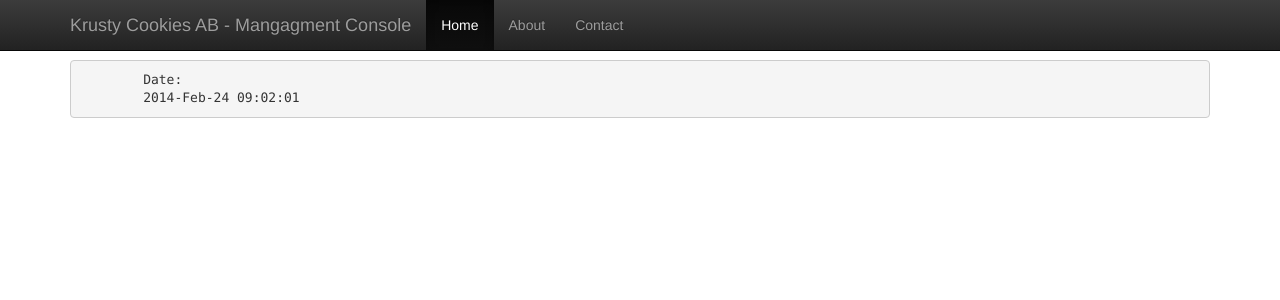
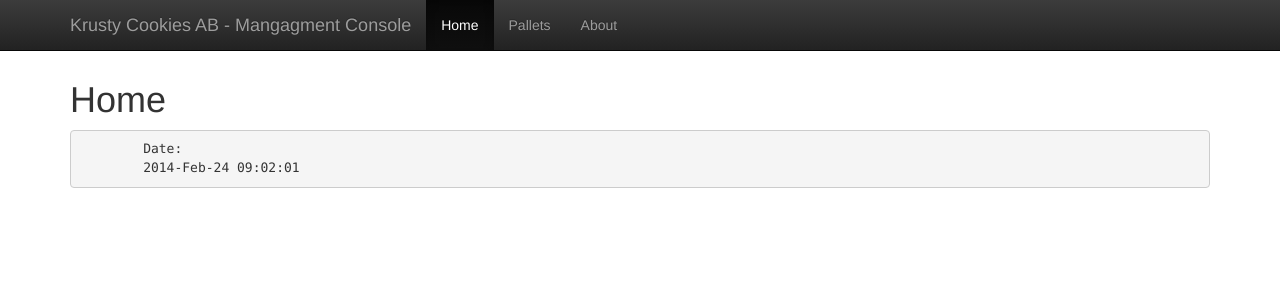
Before and after one commit to ada10fl2/EDA216_Krusty, a PHP site: page / in a window 1280 px wide. Shown: the top 300 px of the page. Run offline with PHP 8.4, Linux system fonts and the light colour scheme; some libraries are stand-ins or nearby versions.

Commit message:
Improved page handling

```diff
--- a/includes/header.php
+++ b/includes/header.php
@@ -44,9 +44,9 @@
 	</div>
 	<div class="collapse navbar-collapse">
 		<ul class="nav navbar-nav">
-			<li class="active"><a href="#">Home</a></li>
-			<li><a href="#about">About</a></li>
-			<li><a href="#contact">Contact</a></li>
+			<li <?= (!isset($page) || $page === "home") ? "class='active'" : "" ?> ><a href="index.php">Home</a></li>
+			<li <?= ( isset($page) && $page === "pallets") ? "class='active'" : "" ?> ><a href="pallets.php">Pallets</a></li>
+			<li <?= ( isset($page) && $page === "about") ? "class='active'" : "" ?> ><a href="about.php">About</a></li>
 		</ul>
 	</div><!--/.nav-collapse -->
 	</div>
--- a/index.php
+++ b/index.php
@@ -1,4 +1,5 @@
 <?php include "includes/header.php"; ?>
+	<h1>Home</h1>
 	<pre>
 	Date:
 	<?php
```
